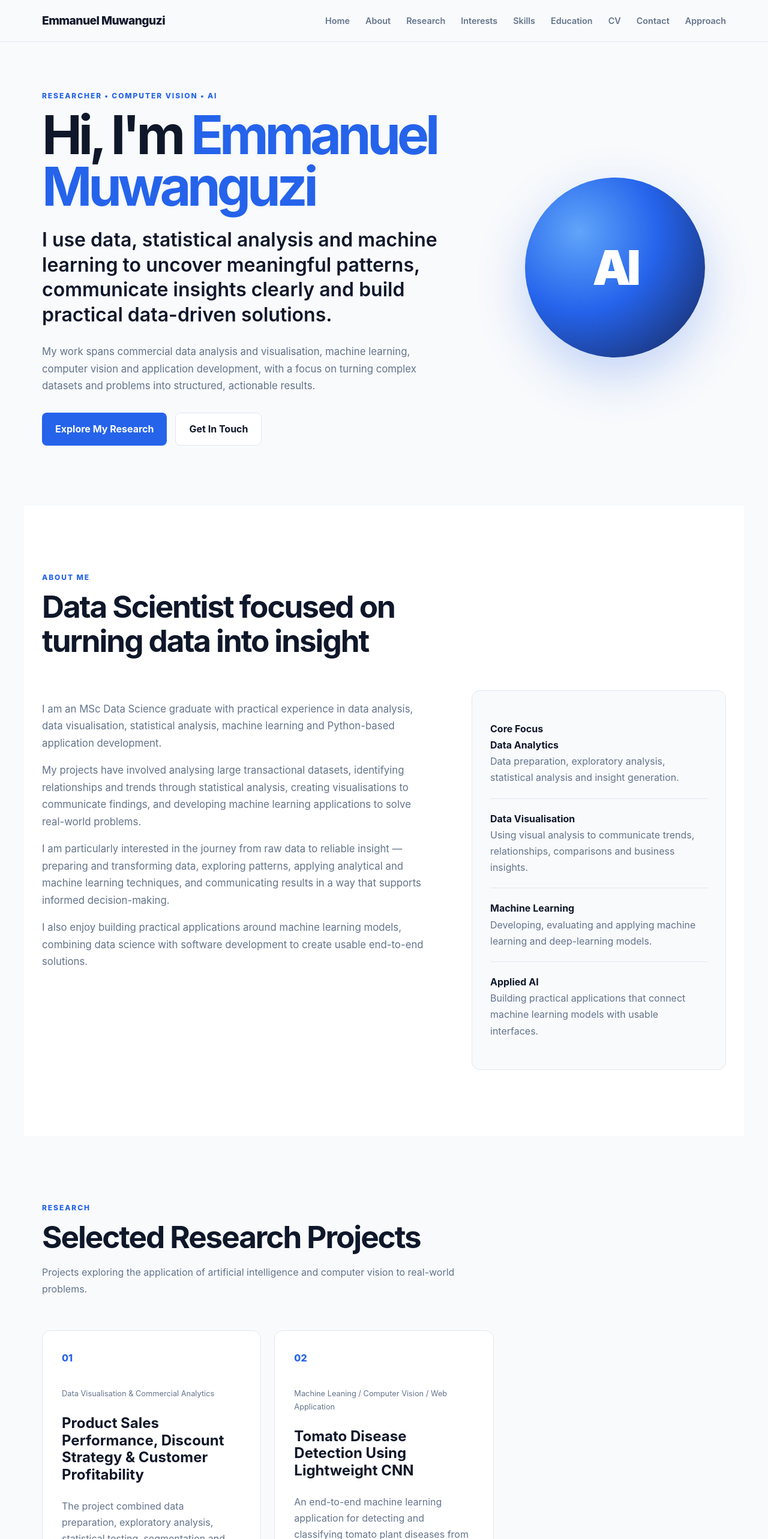
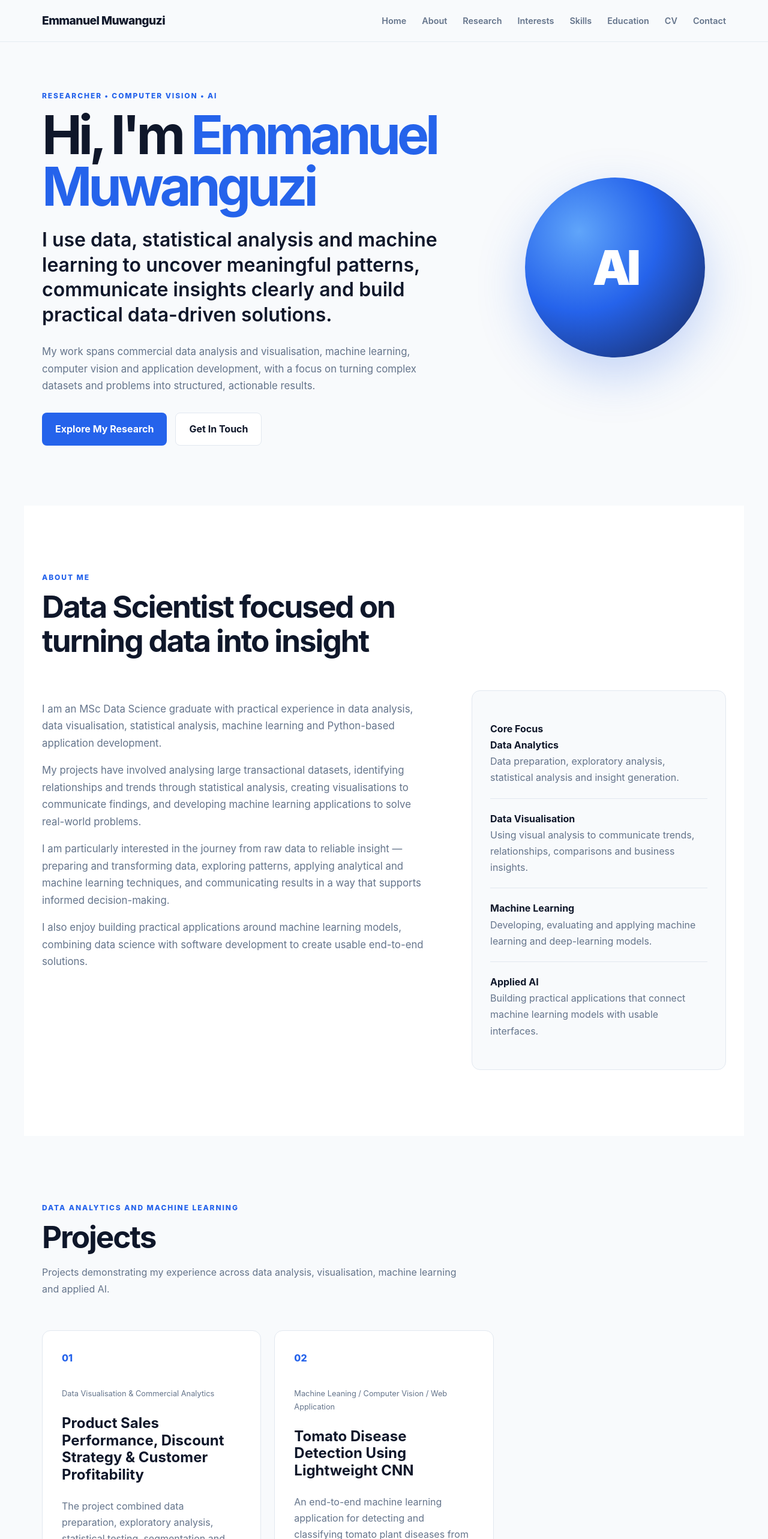
Before and after one commit to muwanguziemmanuel2404/portfolio, a React app: page / in a window 1280 px wide. Shown: the top 2566 px of the page at 60% size. Built offline with nearby package versions, Linux system fonts and the light colour scheme; the HTML template or start-up script is replaced by a standard one.

Commit message:
update without component - Approach

```diff
--- a/src/App.jsx
+++ b/src/App.jsx
@@ -7,7 +7,6 @@ import TechnicalSkills from "./components/TechnicalSkills";
 import Education from "./components/Education";
 import CV from "./components/Cv";
 import Contact from "./components/Contact";
-import Approach from "./components/Approach";
 
 function App() {
   return (
@@ -31,10 +30,6 @@ function App() {
           <ResearchInterests />
         </section>
 
-        <section id="approach">
-          <Approach />
-        </section>
-
         <section id="skills">
           <TechnicalSkills />
         </section>
--- a/src/components/Navbar.jsx
+++ b/src/components/Navbar.jsx
@@ -12,7 +12,6 @@ function Navbar() {
     { name: "Education", href: "#education" },
     { name: "CV", href: "#cv" },
     { name: "Contact", href: "#contact" },
-    { name: "Approach", href: "#approach" },
   ];
 
   return (
--- a/src/components/ResearchInterests.jsx
+++ b/src/components/ResearchInterests.jsx
@@ -25,7 +25,7 @@ function ResearchInterests() {
   return (
     <div className="section-container">
       <div className="section-heading">
-        <p className="eyebrow">RESEARCH INTERESTS</p>
+        <p className="eyebrow">DATA & ANALYTICS</p>
         <h2>Areas I am exploring</h2>
       </div>
 
--- a/src/components/ResearchProjects.jsx
+++ b/src/components/ResearchProjects.jsx
@@ -37,11 +37,12 @@ function ResearchProjects() {
   return (
     <div className="section-container">
       <div className="section-heading">
-        <p className="eyebrow">RESEARCH</p>
-        <h2>Selected Research Projects</h2>
+        <p className="eyebrow">DATA ANALYTICS AND MACHINE LEARNING</p>
+        <h2>Projects</h2>
         <p>
-          Projects exploring the application of artificial
-          intelligence and computer vision to real-world problems.
+          Projects demonstrating my
+          experience across data analysis, visualisation,
+          machine learning and applied AI.
         </p>
       </div>
 
```
